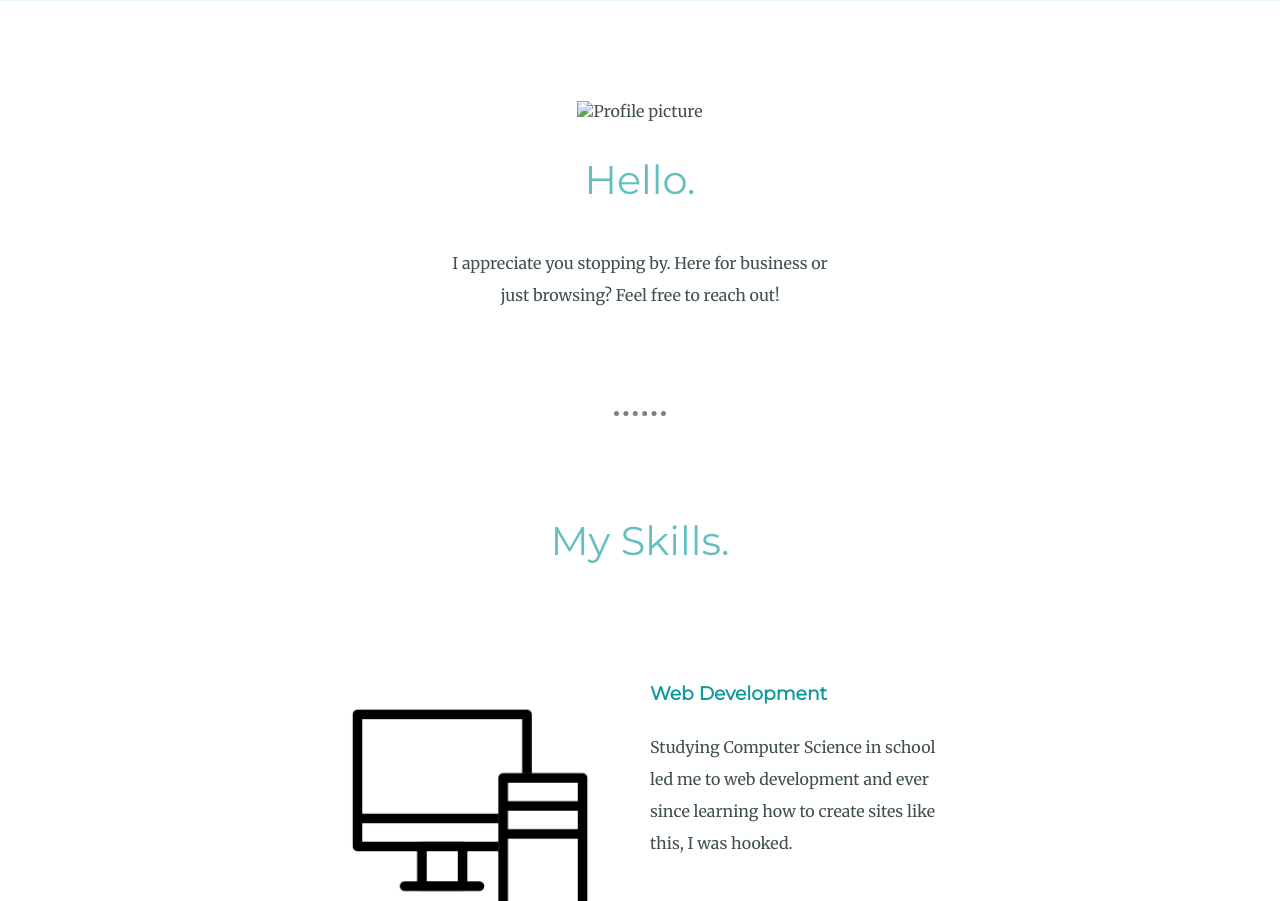
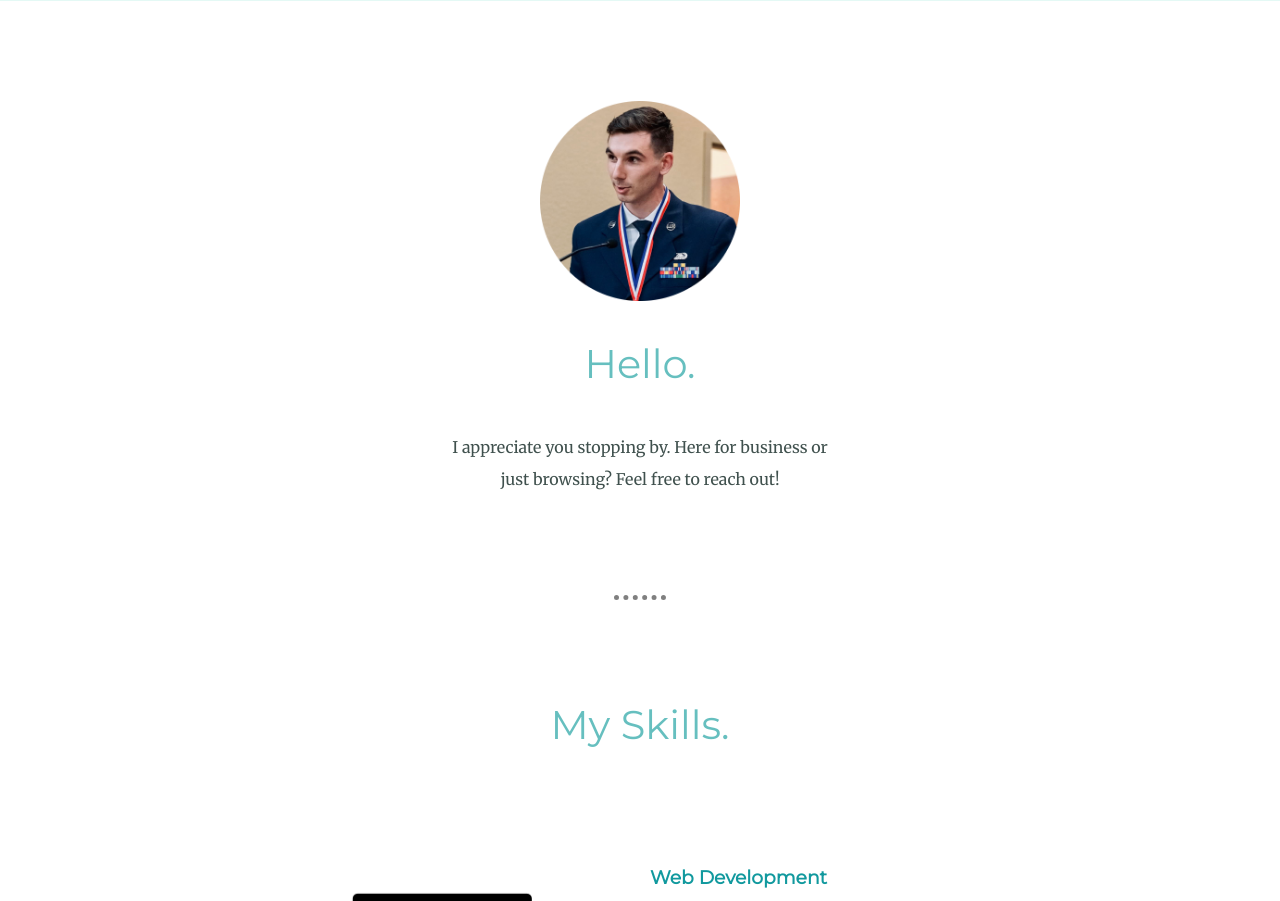
Before and after one commit to travs-travisty/cv, a plain HTML site: page index.html in a window 1280 px wide. Shown: the part 807-1708 px from the top of the page. Drawn offline with Linux system fonts and the light colour scheme; the site is published under a folder, as on GitHub Pages, so addresses that start at the root find nothing; files whose address does not match are found by name.

Commit message:
Update index.html

```diff
--- a/index.html
+++ b/index.html
@@ -22,7 +22,7 @@
 
   <div class="middle-container">
     <div class="profile">
-      <img height="200px" width="200px" src="/images/Travis.png" alt="Profile picture">
+      <img height="200px" width="200px" src="images/Travis.png" alt="Profile picture">
       <h2>Hello.</h2>
       <p class="intro">I appreciate you stopping by. Here for business or just browsing? Feel free to reach out!</p>
     </div>
```
